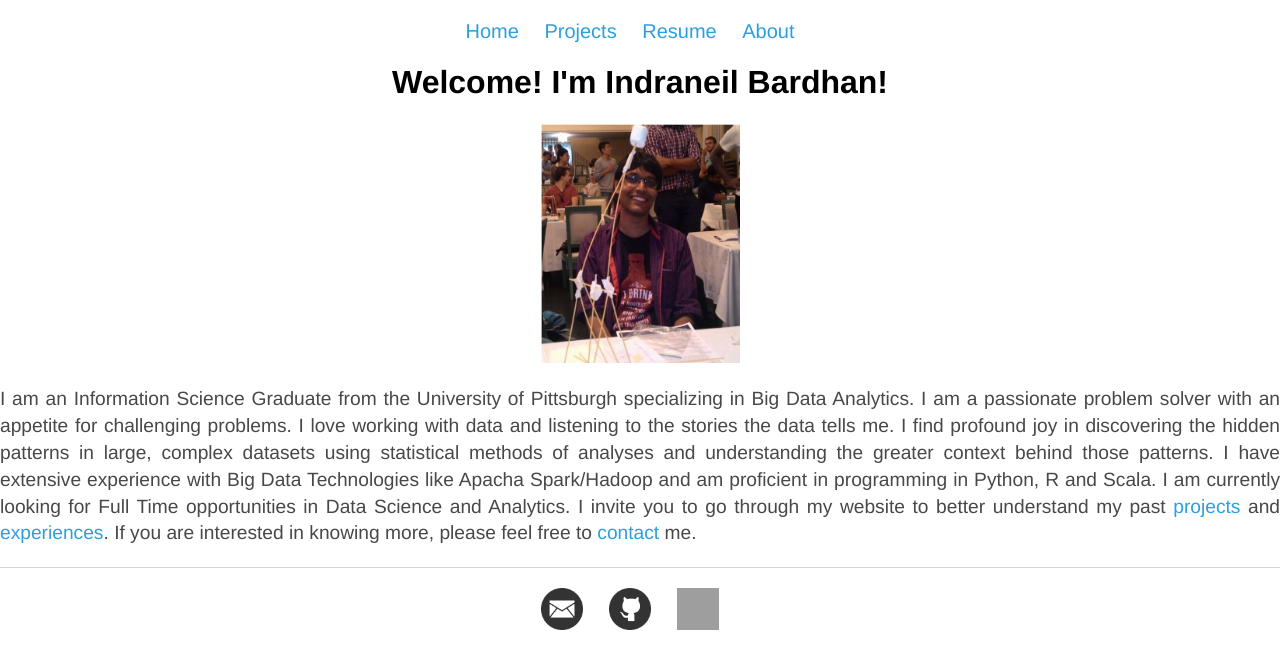
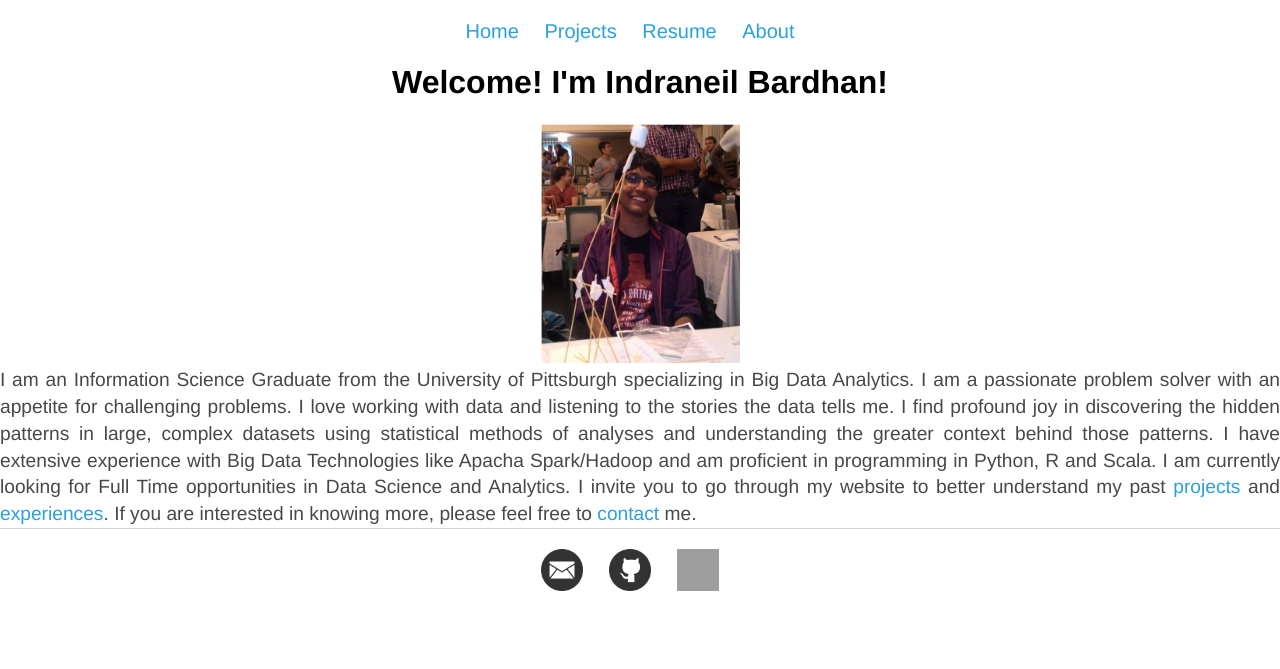
Before and after one commit to NeilBardhan/neilbardhan.github.io, a Jekyll site: the page built from index.html, in a window 1280 px wide. Shown: the top 669 px of the page. Built offline with Jekyll 4.4.1, drawn with Linux system fonts in a browser that asks for light colours; grey boxes are pictures that could not be loaded.

Commit message:
Update main.css

```diff
--- a/css/main.css
+++ b/css/main.css
@@ -1,5 +1,5 @@
 body {
-    margin: 0;
+    margin: 0px auto;
     padding: 0;
     box-sizing:border-box;
 }
@@ -60,6 +60,8 @@
     color: #484848;
     font-family:'Helvetica', 'Arial', 'Sans-Serif';
     text-align: justify;
+    margin: 0;
+    padding: 0;
 }
 
 p.blurb {
```
